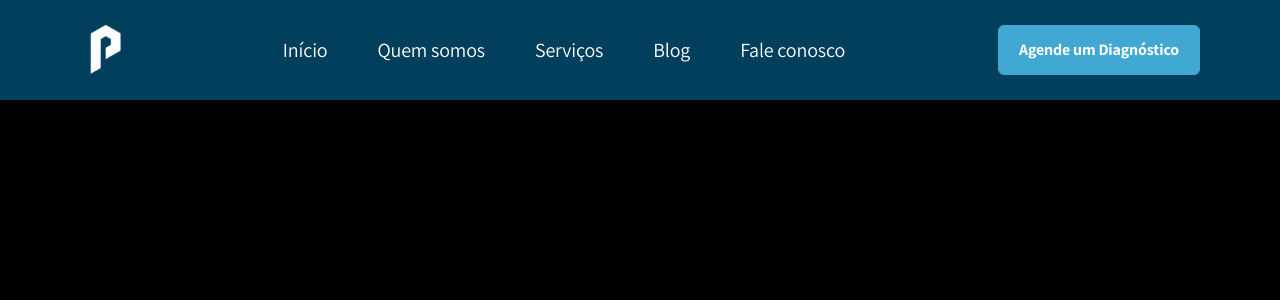
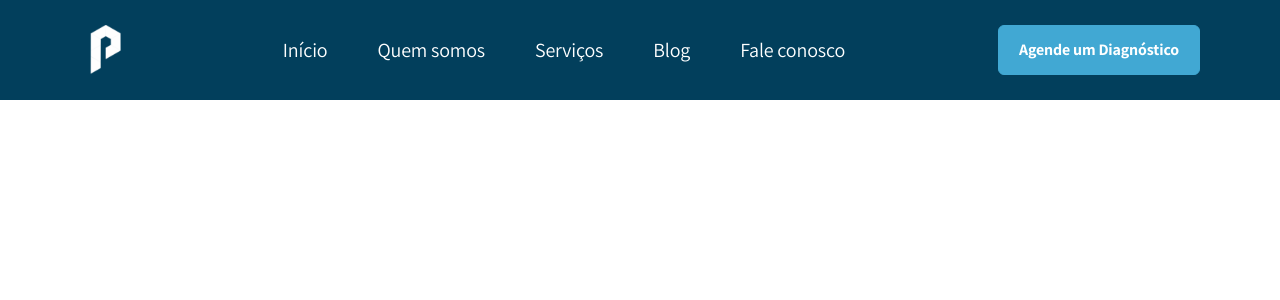
Before and after one commit to byte-serido/projectJR-Consultoria-web, a Vue app in the folder web/: page / in a window 1280 px wide. Shown: the top 300 px of the page. Built offline with nearby package versions, Linux system fonts and the light colour scheme.

Commit message:
feat: Trocando cor de background padrão #1

```diff
--- a/web/public/style.css
+++ b/web/public/style.css
@@ -21,7 +21,7 @@
 html,body{
     height: 100%;
     font-family: 'Inter', sans-serif;
-    background: black;
+    background: white;
     color: #F4F1F1;
 }
 
```
